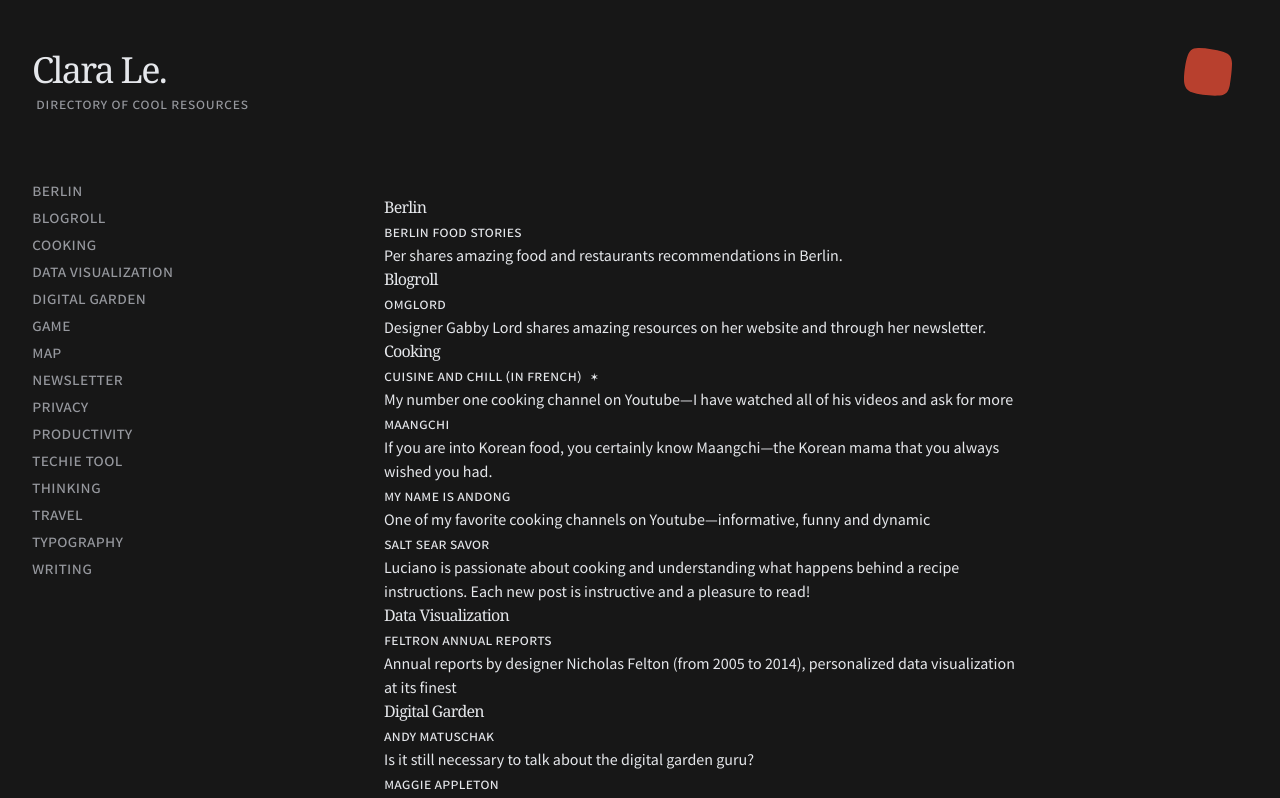
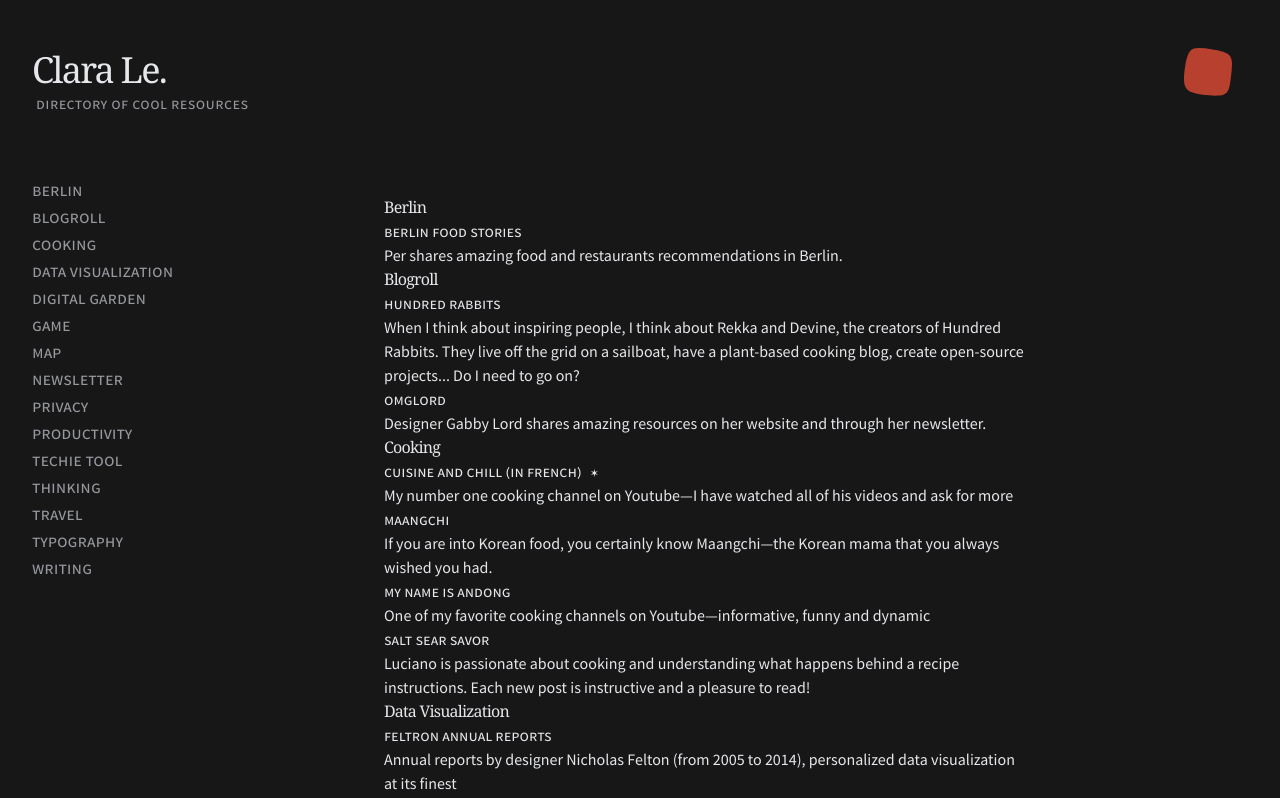
Before and after one commit to hgcl/clara-website, a Next.js app: page /favorites in a window 1280 px wide. Shown: the top 798 px of the page. Built offline with nearby package versions, Linux system fonts and the light colour scheme; a web font is replaced by a local one; what @tailwindcss/typography would draw is missing.

Commit message:
:pen: New favorite

```diff
--- a/data/favoritesData.js
+++ b/data/favoritesData.js
@@ -198,6 +198,14 @@ export const favoritesData = [
     best: false,
   },
   {
+    link: "https://100r.co/",
+    title: "Hundred Rabbits",
+    description:
+      "When I think about inspiring people, I think about Rekka and Devine, the creators of Hundred Rabbits. They live off the grid on a sailboat, have a plant-based cooking blog, create open-source projects... Do I need to go on?",
+    category: [categories.travel.anchor, categories.blogroll.anchor],
+    best: false,
+  },
+  {
     link: "https://hypothes.is/",
     title: "Hypothesis",
     description:
```
